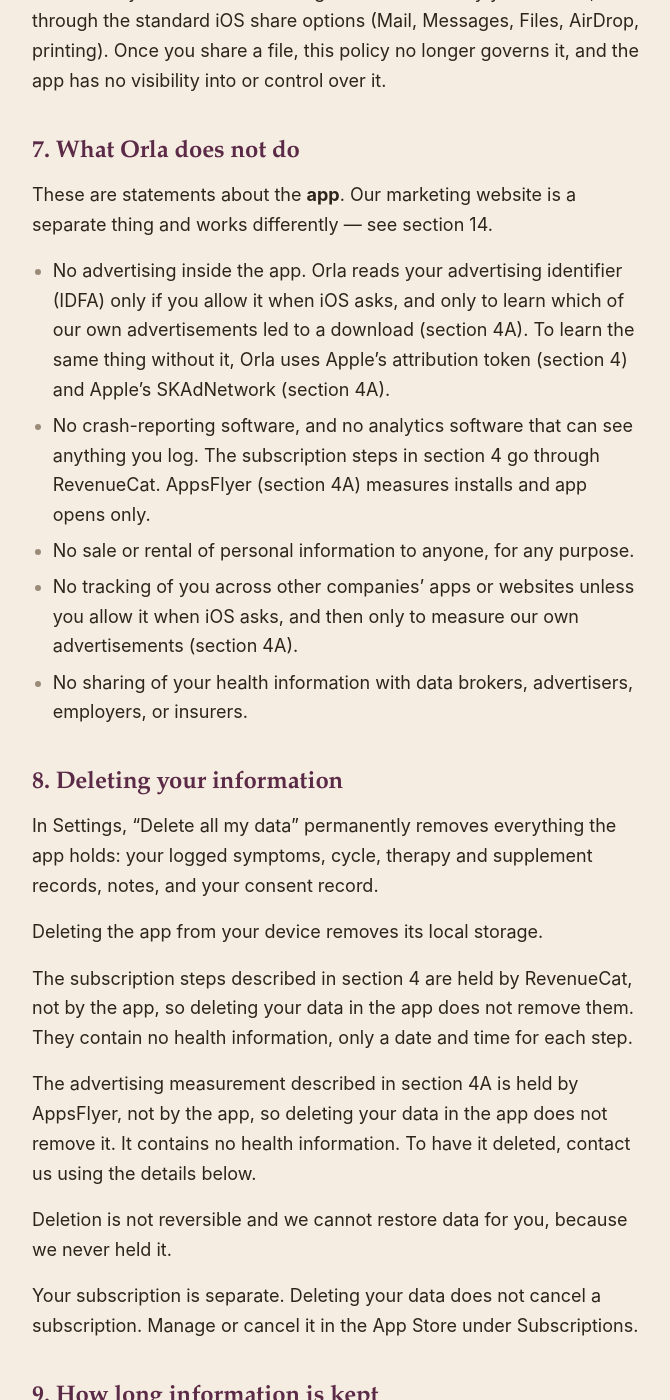
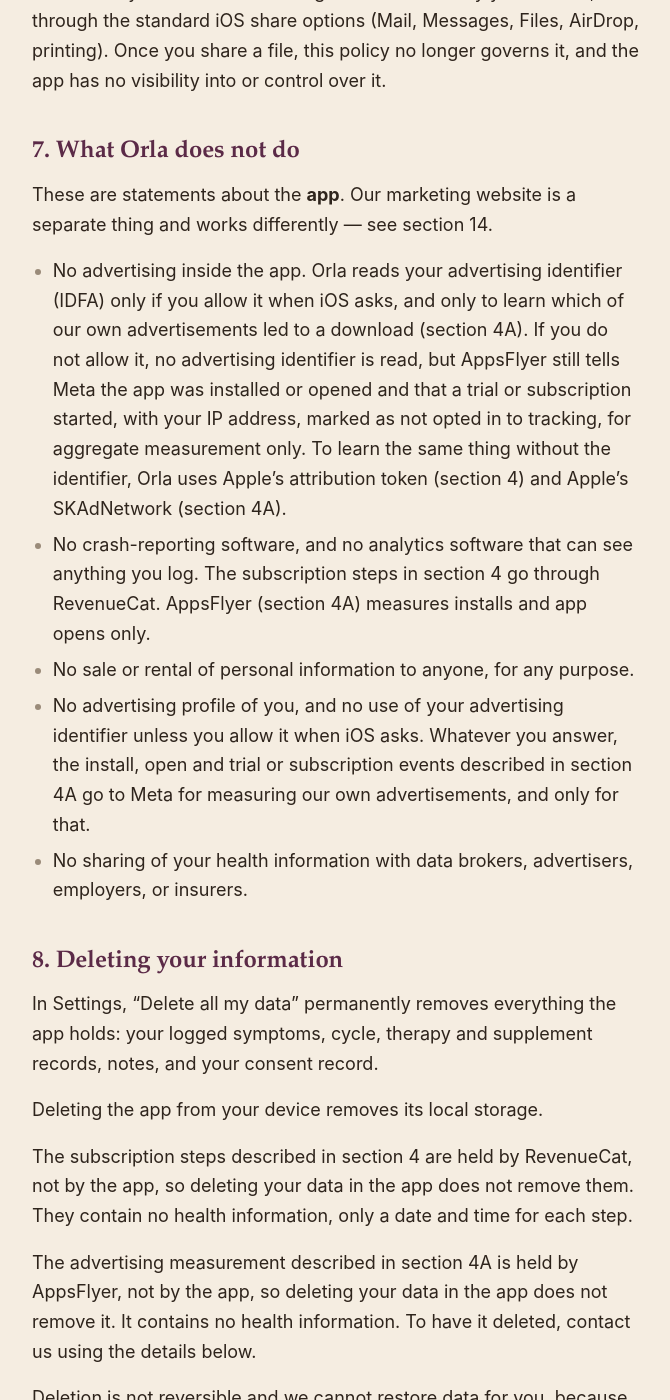
Before and after one commit to vdburger1991/tjbventures-legal, a Jekyll site: the page built from privacy.md, in a window 1280 px wide and 1400 px high, scrolled down 5634 px. Shown: the whole window, without its empty margins (304-974 px from the left). Built offline with Jekyll 4.4.1, drawn with Linux system fonts in a browser that asks for light colours.

Commit message:
Privacy: align summaries with declined-tracking sharing (Rasikh summary + table; Orla section 10 wording)
Co-Authored-By: Claude Fable 5.1 <noreply@anthropic.com>
Claude-Session: https://claude.ai/code/session_01EAcqW6sU6Q5m1iuQQcb4KH

```diff
--- a/privacy.md
+++ b/privacy.md
@@ -100,10 +100,10 @@ When you generate a summary for a medical appointment, the PDF is created on you
 
 These are statements about the **app**. Our marketing website is a separate thing and works differently — see section 14.
 
-- No advertising inside the app. Orla reads your advertising identifier (IDFA) only if you allow it when iOS asks, and only to learn which of our own advertisements led to a download (section 4A). To learn the same thing without it, Orla uses Apple's attribution token (section 4) and Apple's SKAdNetwork (section 4A).
+- No advertising inside the app. Orla reads your advertising identifier (IDFA) only if you allow it when iOS asks, and only to learn which of our own advertisements led to a download (section 4A). If you do not allow it, no advertising identifier is read, but AppsFlyer still tells Meta the app was installed or opened and that a trial or subscription started, with your IP address, marked as not opted in to tracking, for aggregate measurement only. To learn the same thing without the identifier, Orla uses Apple's attribution token (section 4) and Apple's SKAdNetwork (section 4A).
 - No crash-reporting software, and no analytics software that can see anything you log. The subscription steps in section 4 go through RevenueCat. AppsFlyer (section 4A) measures installs and app opens only.
 - No sale or rental of personal information to anyone, for any purpose.
-- No tracking of you across other companies' apps or websites unless you allow it when iOS asks, and then only to measure our own advertisements (section 4A).
+- No advertising profile of you, and no use of your advertising identifier unless you allow it when iOS asks. Whatever you answer, the install, open and trial or subscription events described in section 4A go to Meta for measuring our own advertisements, and only for that.
 - No sharing of your health information with data brokers, advertisers, employers, or insurers.
 
 ## 8. Deleting your information
```
Also changed, not shown: rasikh-privacy.md (+2 -2 lines).
